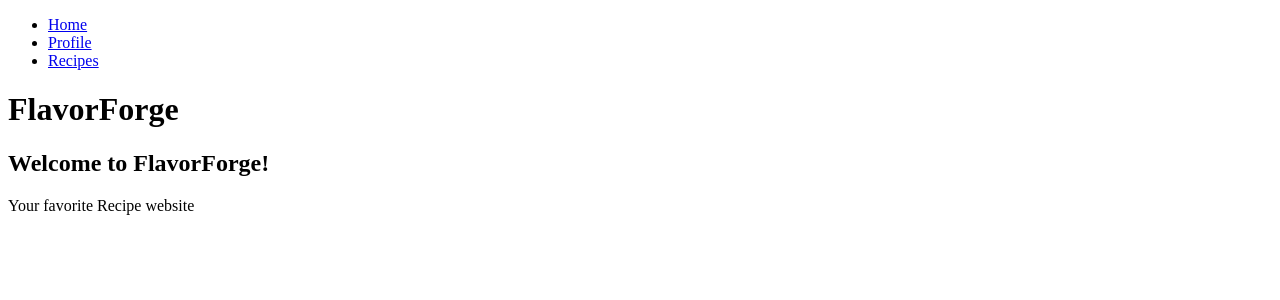
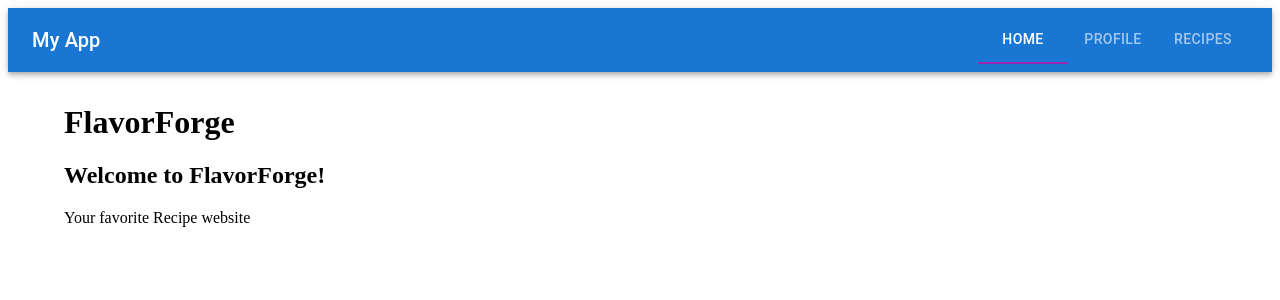
Before and after one commit to SteamMachina/FlavorForge, a React (Vite) app in the folder FE/: page / in a window 1280 px wide. Shown: the top 300 px of the page. Built offline with nearby package versions, Linux system fonts and the light colour scheme.

Commit message:
update front end

```diff
--- a/FE/src/App.jsx
+++ b/FE/src/App.jsx
@@ -1,21 +1,47 @@
+import React from "react";
 import { Link, Outlet } from "react-router-dom";
+import {
+  AppBar,
+  Toolbar,
+  Typography,
+  Tabs,
+  Tab,
+  Container,
+  Box,
+} from "@mui/material";
+import { useState } from "react";
 
 function App() {
+  const [value, setValue] = useState(0);
+
+  const handleChange = (event, newValue) => {
+    setValue(newValue);
+  };
 
   return (
     <>
-      <ul>
-        <li>
-          <Link to="/">Home</Link>
-        </li>
-        <li>
-          <Link to="/Profile">Profile</Link>
-        </li>
-        <li>
-          <Link to="/Recipes">Recipes</Link>
-        </li>
-      </ul>
-      <Outlet />
+      <AppBar position="static">
+        <Toolbar>
+          <Typography variant="h6" sx={{ flexGrow: 1 }}>
+            My App
+          </Typography>
+          <Tabs
+            value={value}
+            onChange={handleChange}
+            textColor="inherit"
+            indicatorColor="secondary"
+          >
+            <Tab label="Home" component={Link} to="/" />
+            <Tab label="Profile" component={Link} to="/Profile" />
+            <Tab label="Recipes" component={Link} to="/Recipes" />
+          </Tabs>
+        </Toolbar>
+      </AppBar>
+      <Container sx={{ marginTop: 4 }}>
+        <Box>
+          <Outlet />
+        </Box>
+      </Container>
     </>
   );
 }
--- a/FE/src/components/APIstuff.js
+++ b/FE/src/components/APIstuff.js
@@ -4,8 +4,3 @@ export async function getRecipes(){
     const response = await axios.get('http://localhost:3000/recipes');
     return(response.data);
 }
-
-export async function getUser(id){
-    const response = await axios.get(`http://localhost:3000/users/${id}`);
-    return(response.data);
-}
--- a/FE/src/components/recipes.jsx
+++ b/FE/src/components/recipes.jsx
@@ -1,27 +1,52 @@
 import React from "react";
 import { getRecipes } from "./APIstuff";
-import { useState ,useEffect} from "react";
+import { useState, useEffect } from "react";
+import {
+  Typography,
+  Card,
+  CardContent,
+  CardHeader,
+  CardActions,
+  Grid,
+  Box,
+  Container,
+} from "@mui/material";
+
 export default function Recipes() {
   const [recipesList, setRecipesList] = useState([]);
-  const [userList, setUserList] = useState([]);
 
   useEffect(() => {
     getRecipes().then((newData) => setRecipesList(newData));
   }, []);
 
-  console.log(recipesList)
   return (
-    <div>
-      <h1>Recipes</h1>
-      <ul>
-        {recipesList.map((item,index) => (
-        <ul key = {index} >{item.title}
-        <p>{item.content}</p>
-        <p><strong>Author:</strong> {item.author?.name || "Unknown"}</p>
-        </ul>
-
+    <Container>
+      <Typography variant="h3" align="center" gutterBottom>
+        Recipes
+      </Typography>
+      <Grid container spacing={3}>
+        {recipesList.map((item, index) => (
+          <Grid item xs={12} sm={6} md={4} key={index}>
+            <Card elevation={3}>
+              <CardHeader
+                title={item.title}
+                titleTypographyProps={{ variant: "h6", align: "center" }}
+              />
+              <CardContent>
+                <Typography variant="body1" gutterBottom>
+                  {item.content}
+                </Typography>
+                <Typography variant="body2" color="text.secondary">
+                  <strong>Author:</strong> {item.author?.name || "Unknown"}
+                </Typography>
+              </CardContent>
+              <CardActions>
+                {/* Add any additional buttons/actions here */}
+              </CardActions>
+            </Card>
+          </Grid>
         ))}
-      </ul>
-    </div>
+      </Grid>
+    </Container>
   );
 }
```
